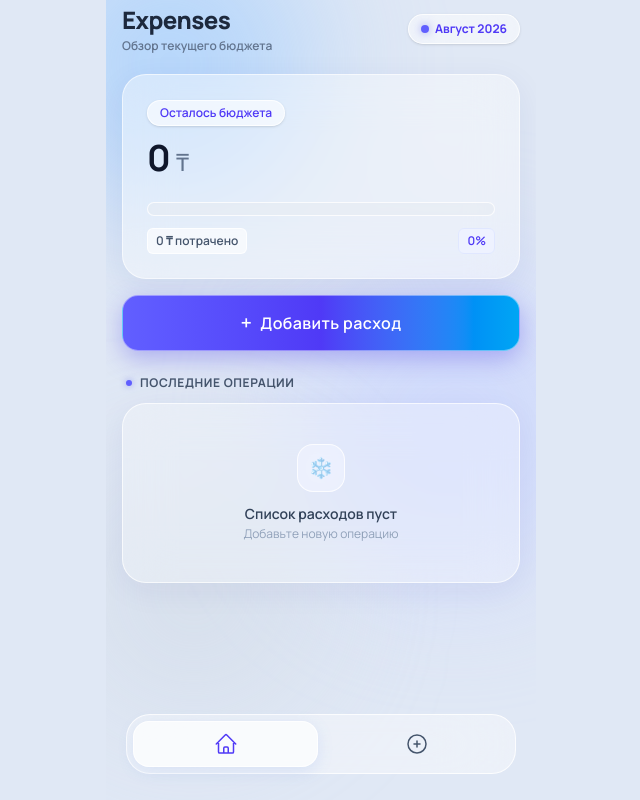
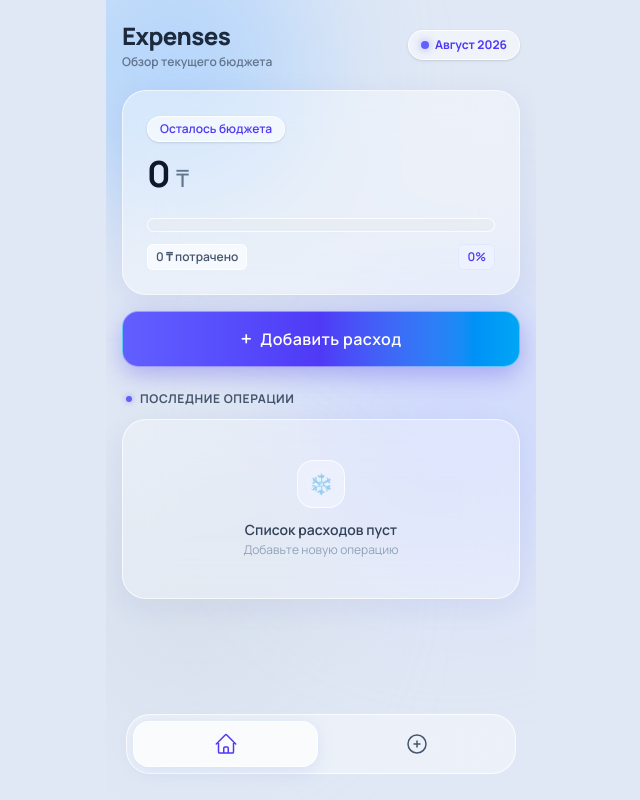
Before and after one commit to azikulovv/expense, a Nuxt app: page / in a window 1280 px wide. Shown: the whole page, without its empty margins (319-959 px from the left). Built offline with nearby package versions, Linux system fonts and the light colour scheme.

Commit message:
fix: обновить переменные безопасной области в main.css

```diff
--- a/app/assets/css/main.css
+++ b/app/assets/css/main.css
@@ -6,16 +6,8 @@
 }
 
 :root {
-  /* Telegram sets these variables; standalone browsers use the native env() insets. */
-  --app-safe-area-top: var(--tg-content-safe-area-inset-top);
-  /* --app-safe-area-top: var(
-    --tg-content-safe-area-inset-top,
-    var(--tg-safe-area-inset-top, env(safe-area-inset-top, 0px))
-  ); */
-  --app-safe-area-bottom: var(
-    --tg-safe-area-inset-bottom,
-    env(safe-area-inset-bottom, 0px)
-  );
+  --app-safe-area-top: env(safe-area-inset-top, 0px);
+  --app-safe-area-bottom: env(safe-area-inset-bottom, 0px);
 }
 
 html,
```
